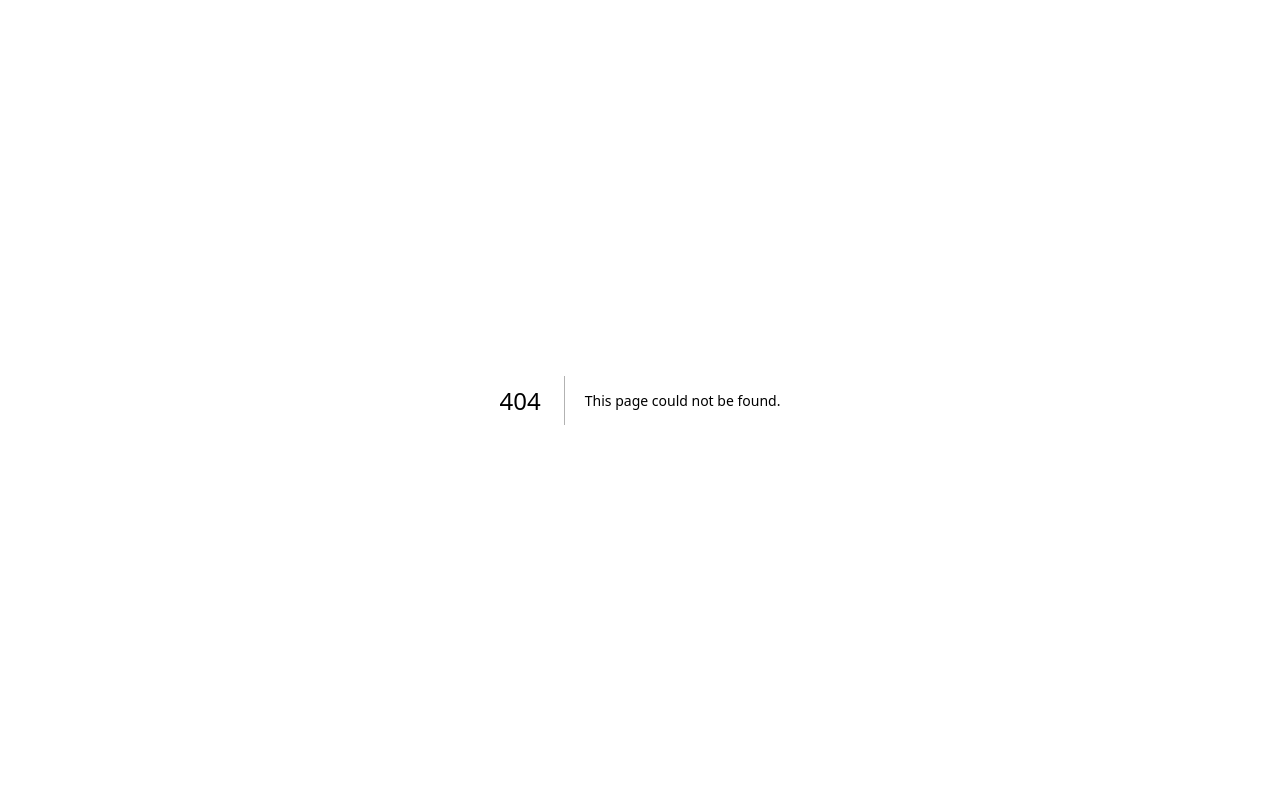
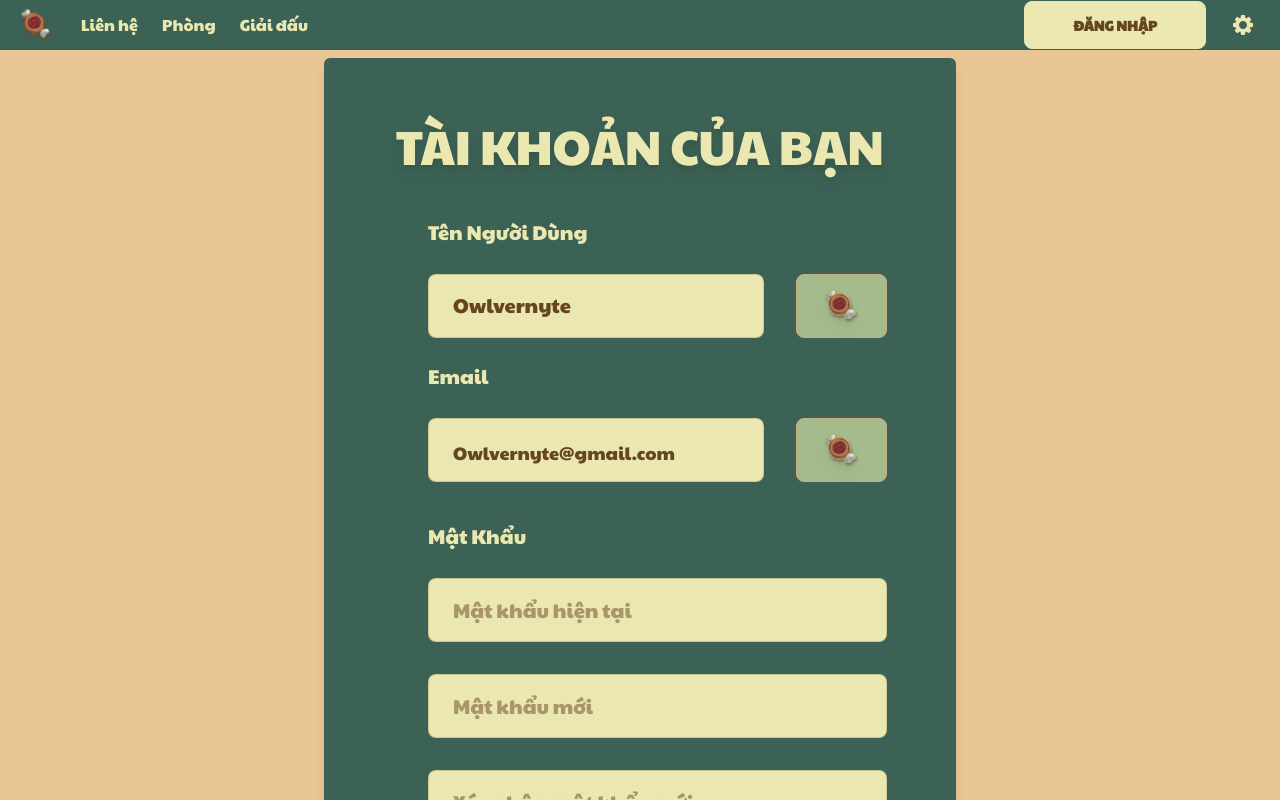
Before and after one commit to Owlvernyte/cotuong-frontend, a Next.js app: page /account in a window 1280 px wide. Before the commit this address had no page. Built offline with nearby package versions, Linux system fonts and the light colour scheme.

Commit message:
feat(acc): added account page

```diff
--- /dev/null
+++ b/app/(basic)/account/page.tsx
@@ -0,0 +1,157 @@
+"use client";
+
+import React from "react";
+
+export default function Account() {
+  return (
+    <div className="flex items-center justify-center h-full ">
+      <div
+        id="profile-card"
+        className=" bg-primary rounded-md shadow-lg w-11/12 sm:w-5/6 md:w-3/4 lg:w-2/3 xl:w-1/2  h-full "
+      >
+        <div className="flex flex-row justify-center items-center p-2 text-center space-x-2">
+          <h1 className="text-bamboo-100 text-5xl md:text-5xl pt-14 drop-shadow-lg">
+            TÀI KHOẢN CỦA BẠN
+          </h1>
+        </div>
+        <div className="p-2 flex flex-col w-11/12 ">
+          <div className="text-bamboo-100 placeholder-dirt-400 placeholder-opacity-50 text-left text-sm sm:text-base md:text-lg lg:text-xl xl:text-xl 2xl:text-2xl font-normal pt-8 pl-24 ">
+            Tên Người Dùng
+          </div>
+          <div className="p-2 items-center inline-flex flex-row pl-24 pt-7 gap-8 w-full ">
+            <div className="input input-bordered input-lg w-full bg-bamboo-100 placeholder-dirt-400 placeholder-opacity-50 text-xl pt-4 ">
+              Owlvernyte
+            </div>
+            <button
+              className="btn btn-lg bg-bamboo-200"
+              onClick={() => (window as any).my_modal_1.showModal()}
+            >
+              <img
+                className="drop-shadow-lg"
+                src="/thitnuong.svg"
+                alt="icon_quan_co"
+              />
+            </button>
+            <dialog id="my_modal_1" className="modal">
+              <form
+                method="dialog"
+                className="modal-box w-full sm:w-3/4 md:w-2/3 lg:w-1/2 h-2/6 bg-bamboo-400"
+              >
+                <button className="btn btn-xs btn-circle absolute right-2 top-2 bg-bamboo-100">
+                  ✕
+                </button>
+                <h3 className="text-3xl text-bamboo-100 pt-4 pb-6">
+                  Thay Đổi Tên Tài Khoản!
+                </h3>
+                <div className="px-4 input-xs">
+                  <input
+                    type="text"
+                    name="n_name"
+                    placeholder="Nhập tên tài khoản"
+                    className="input input-bordered input-lg w-full bg-bamboo-100 placeholder-dirt-400 placeholder-opacity-50 text-lg mb-4"
+                  />
+                  <input
+                    type="text"
+                    name="ac_password"
+                    placeholder="Nhập mật khẩu"
+                    className="input input-bordered input-lg w-full bg-bamboo-100 placeholder-dirt-400 placeholder-opacity-50 text-lg"
+                  />
+                  <div className="modal-action absolute bottom-4 right-4">
+                    <input
+                      type="submit"
+                      value="Submit"
+                      className="btn bg-bamboo-100"
+                    />
+                  </div>
+                </div>
+              </form>
+            </dialog>
+          </div>
+        </div>
+        <div className="p-2 flex flex-col w-11/12">
+          <div className="text-bamboo-100 text-left text-sm sm:text-base md:text-lg lg:text-xl xl:text-xl 2xl:text-2xl font-normal pl-24">
+            Email
+          </div>
+          <div className="p-2 items-center inline-flex flex-row pl-24 pt-7 gap-8 w-full">
+            <div className="input input-bordered input-lg w-full bg-bamboo-100 placeholder-dirt-400 placeholder-opacity-50 pt-4">
+              Owlvernyte@gmail.com
+            </div>
+            <button
+              className="btn btn-lg bg-bamboo-200"
+              onClick={() => (window as any).my_modal_2.showModal()}
+            >
+              <img
+                className="drop-shadow-lg"
+                src="/thitnuong.svg"
+                alt="icon_quan_co"
+              />
+            </button>
+            <dialog id="my_modal_2" className="modal">
+              <form
+                method="dialog"
+                className="modal-box w-full sm:w-3/4 md:w-2/3 lg:w-1/2 h-2/6 bg-bamboo-400"
+              >
+                <button className="btn btn-xs btn-circle absolute right-2 top-2 bg-bamboo-100">
+                  ✕
+                </button>
+                <h3 className="text-3xl text-bamboo-100 pt-4 pb-6">
+                  Thay Đổi Email!
+                </h3>
+                <div className="px-4 input-xs">
+                  <input
+                    type="text"
+                    name="n_mail"
+                    placeholder="Email mới"
+                    className="input input-bordered input-lg w-full bg-bamboo-100 placeholder-dirt-400 placeholder-opacity-50 text-xl mb-4"
+                  />
+                  <input
+                    type="text"
+                    name="mc_password"
+                    placeholder="Nhập mật khẩu"
+                    className="input input-bordered input-lg w-full bg-bamboo-100 placeholder-dirt-400 placeholder-opacity-50 text-xl"
+                  />
+                  <div className="modal-action absolute bottom-4 right-4">
+                    <input
+                      type="submit"
+                      value="Submit"
+                      className="btn bg-bamboo-100"
+                    />
+                  </div>
+                </div>
+              </form>
+            </dialog>
+          </div>
+        </div>
+
+        <div className="p-2 flex flex-col w-11/12 ">
+          <div className="text-bamboo-100  text-left text-sm sm:text-base md:text-lg lg:text-xl xl:text-xl 2xl:text-2xl font-normal pl-24 pt-4 ">
+            Mật Khẩu
+          </div>
+          <div className="p-2 items-center inline-flex flex-col  pl-24 pt-7 gap-8 w-full ">
+            <input
+              type="text"
+              name="password"
+              placeholder="Mật khẩu hiện tại"
+              className="input input-bordered input-lg w-full bg-bamboo-100 placeholder-dirt-400 placeholder-opacity-50 text-xl"
+            />
+            <input
+              type="text"
+              name="n_password"
+              placeholder="Mật khẩu mới"
+              className="input input-bordered input-lg w-full bg-bamboo-100 placeholder-dirt-400 placeholder-opacity-50 text-xl"
+            />
+            <input
+              type="text"
+              name="rn_password"
+              placeholder="Xác nhận mật khẩu mới"
+              className="input input-bordered input-lg w-full bg-bamboo-100 placeholder-dirt-400 placeholder-opacity-50 text-xl"
+            />
+            <button className="btn input-lg w-full bg-bamboo-100">
+              Cập Nhật Mật Khẩu{" "}
+            </button>
+          </div>
+        </div>
+      </div>
+    </div>
+  );
+}
```
